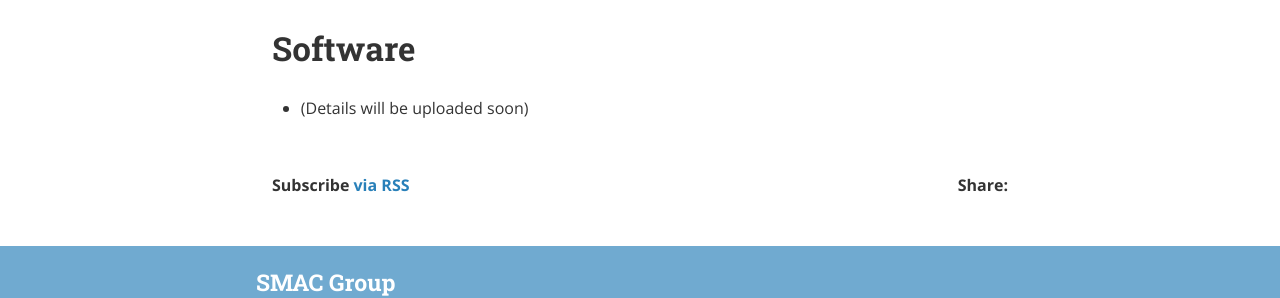
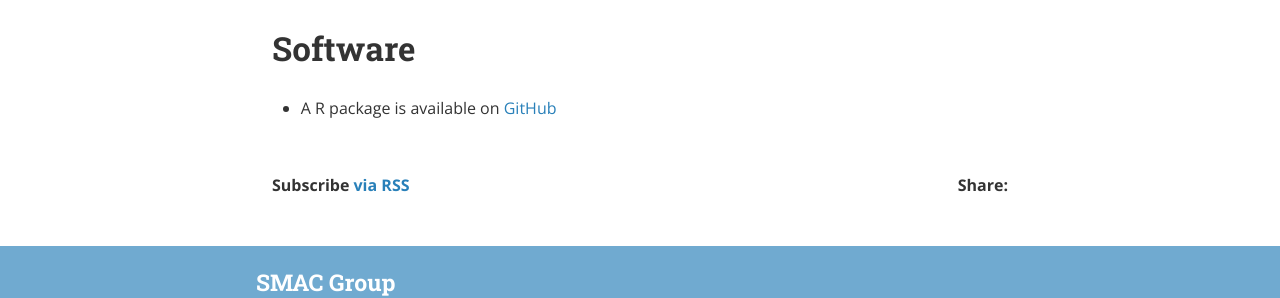
Before and after one commit to SMAC-Group/smac-group.github.io, a Jekyll site: the page built from methods/_posts/2015-12-04-panning.markdown, in a window 1280 px wide. Shown: the part 939-1237 px from the top of the page. Built offline with Jekyll 4.4.1, drawn with Linux system fonts in a browser that asks for light colours; nearby versions of some CDN libraries; a style sheet for code colours, icons or effects is not loaded.

Commit message:
add ref for panning

```diff
--- a/methods/_posts/2015-12-04-panning.markdown
+++ b/methods/_posts/2015-12-04-panning.markdown
@@ -21,4 +21,4 @@ spic: "assets/images/site/cities/shanghai_reduced.jpg"
 
 # Software
 
-* (Details will be uploaded soon)
+* A R package is available on [GitHub](https://github.com/SMAC-Group/panning)
```
